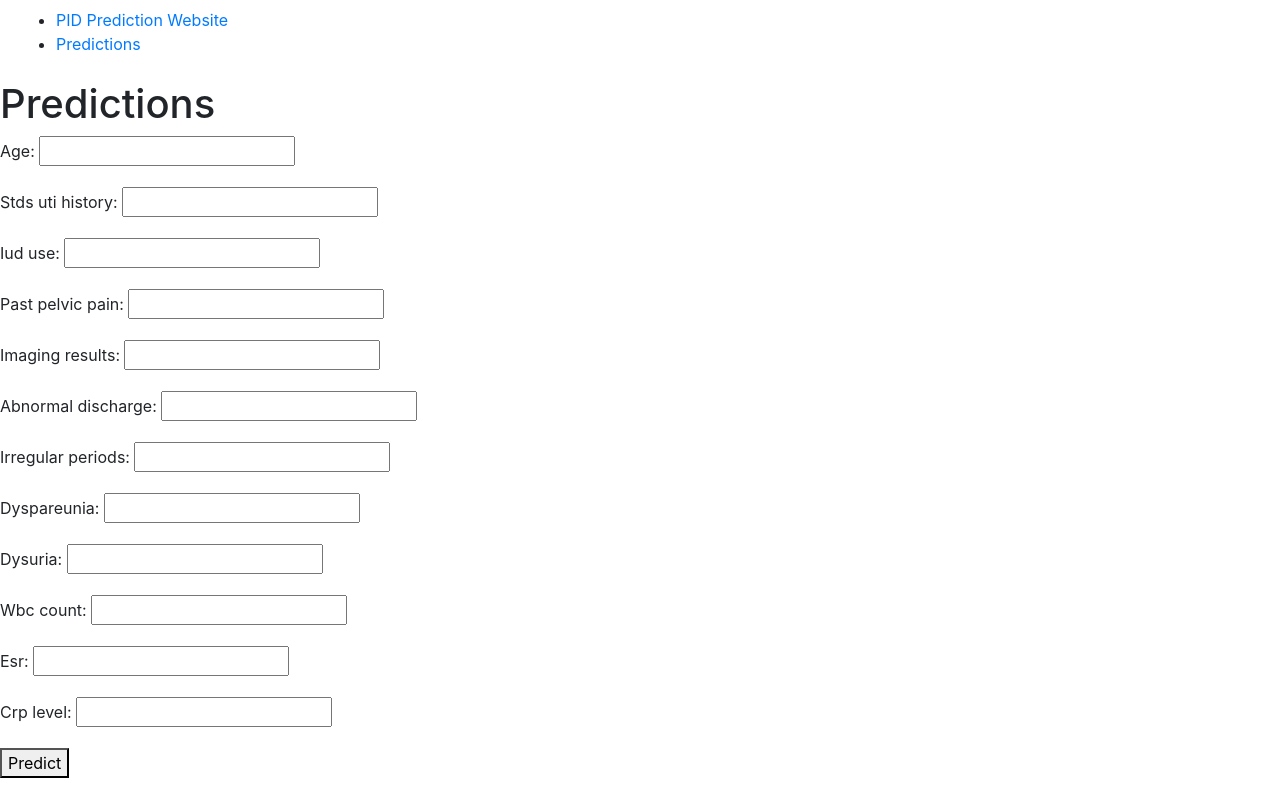
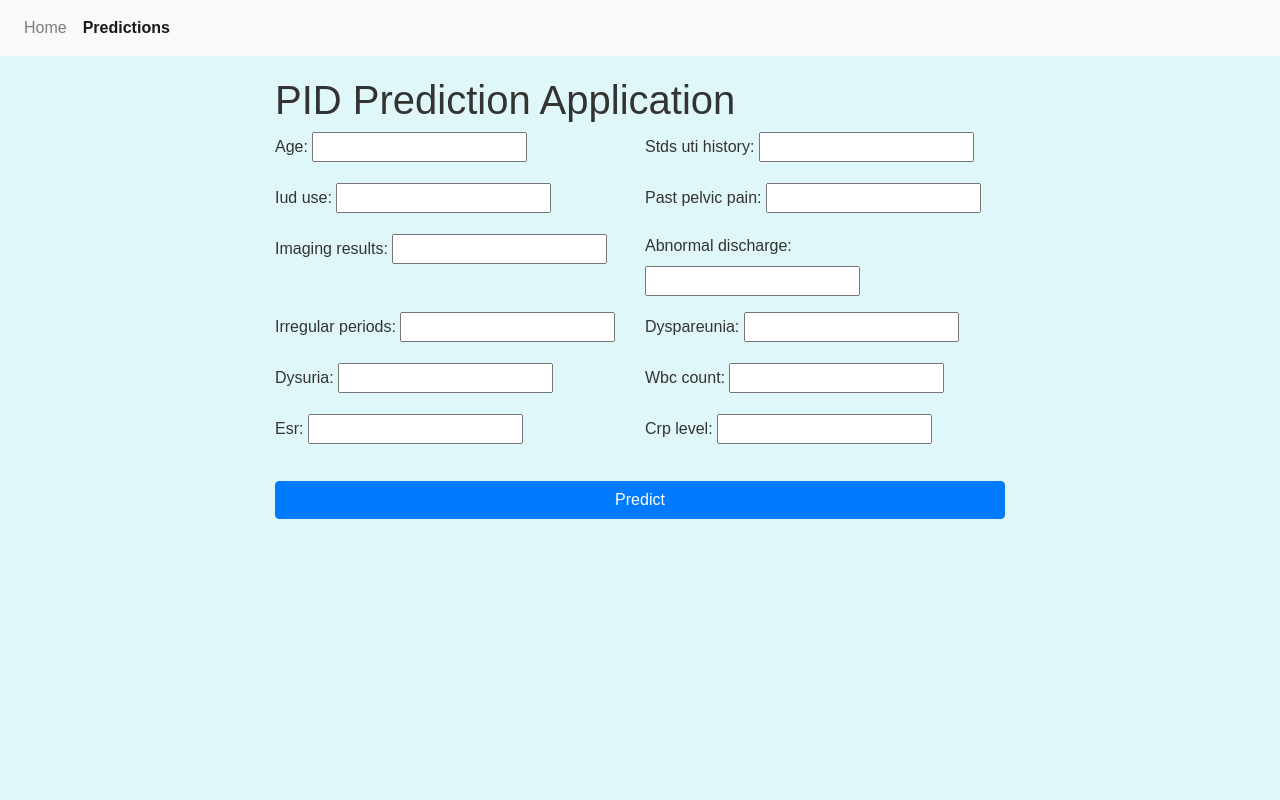
Before and after one commit to gaciuki2402/PID_WEB_APP, a Django app: page /predictions/ in a window 1280 px wide. Run offline with Django 5.2, Linux system fonts and the light colour scheme.

Commit message:
PID Model intergrated using django

```diff
--- a/PID/settings.py
+++ b/PID/settings.py
@@ -55,7 +55,7 @@ ROOT_URLCONF = 'PID.urls'
 TEMPLATES = [
     {
         'BACKEND': 'django.template.backends.django.DjangoTemplates',
-        'DIRS': [BASE_DIR/'templates'],
+        'DIRS': [Path(BASE_DIR).joinpath('templates')],
         'APP_DIRS': True,
         'OPTIONS': {
             'context_processors': [
--- a/templates/djangoPID/index.html
+++ b/templates/djangoPID/index.html
@@ -4,5 +4,7 @@
 
 {% block content %}
 <h1>Welcome to the PID Model</h1>
-<p>Home Page</p>
+<p>This is a web application for predicting PID (Pelvic Inflammatory Disease) based on various factors.</p>
+<p>Our model uses machine learning algorithms trained on a dataset of patient information to make predictions about the likelihood of PID.</p>
+<p>Explore the different sections of the application to input your data and receive predictions.</p>
 {% endblock %}
--- a/templates/djangoPID/predictions.html
+++ b/templates/djangoPID/predictions.html
@@ -1,20 +1,77 @@
 {% extends 'partials/base.html' %}
+
 {% block title %}Predictions{% endblock %}
 
 {% block content %}
-   <h1>Predictions</h1>
-   <div class="row">
-       <div class="col-md-6">
-           <form method="post">
+<h1>PID Prediction Application</h1>
+<form method="post" action="{% url 'djangoPID-predictions' %}" class="needs-validation" novalidate>
     {% csrf_token %}
-               {{ form.as_p }}
-               <button type="submit">Predict</button>
-           </form>
+    <div class="form-row">
+        <div class="col-md-6 mb-3">
+            {{ form.age.label_tag }}
+            {{ form.age }}
         </div>
-       <div class="col-md-6">
-           <!-- Add any additional content or elements for the right column -->
+        <div class="col-md-6 mb-3">
+            {{ form.stds_uti_history.label_tag }}
+            {{ form.stds_uti_history }}
         </div>
     </div>
+    <div class="form-row">
+        <div class="col-md-6 mb-3">
+            {{ form.iud_use.label_tag }}
+            {{ form.iud_use }}
+        </div>
+        <div class="col-md-6 mb-3">
+            {{ form.past_pelvic_pain.label_tag }}
+            {{ form.past_pelvic_pain }}
+        </div>
+    </div>
+    <div class="form-row">
+        <div class="col-md-6 mb-3">
+            {{ form.imaging_results.label_tag }}
+            {{ form.imaging_results }}
+        </div>
+        <div class="col-md-6 mb-3">
+            {{ form.abnormal_discharge.label_tag }}
+            {{ form.abnormal_discharge }}
+        </div>
+    </div>
+    <div class="form-row">
+        <div class="col-md-6 mb-3">
+            {{ form.irregular_periods.label_tag }}
+            {{ form.irregular_periods }}
+        </div>
+        <div class="col-md-6 mb-3">
+            {{ form.dyspareunia.label_tag }}
+            {{ form.dyspareunia }}
+        </div>
+    </div>
+    <div class="form-row">
+        <div class="col-md-6 mb-3">
+            {{ form.dysuria.label_tag }}
+            {{ form.dysuria }}
+        </div>
+        <div class="col-md-6 mb-3">
+            {{ form.wbc_count.label_tag }}
+            {{ form.wbc_count }}
+        </div>
+    </div>
+    <div class="form-row">
+        <div class="col-md-6 mb-3">
+            {{ form.esr.label_tag }}
+            {{ form.esr }}
+        </div>
+        <div class="col-md-6 mb-3">
+            {{ form.crp_level.label_tag }}
+            {{ form.crp_level }}
+        </div>
+    </div>
+    <div class="form-row">
+        <div class="col-md-12 text-center">
+            <button type="submit" class="btn btn-primary btn-block mt-3">Predict</button>
+        </div>
+    </div>
+</form>
 {% if result %}
     <h2>Result: {{ result }}</h2>
 {% endif %}
--- a/templates/partials/base.html
+++ b/templates/partials/base.html
@@ -1,32 +1,63 @@
+{% include 'partials/nav.html' %}
+
 <!doctype html>
 <html lang="en">
-  <head>
+<head>
     <!-- Required meta tags -->
     <meta charset="utf-8">
-    <meta name="viewport" content="width=device-width, initial-scale=1">
+    <meta name="viewport" content="width=device-width, initial-scale=1, shrink-to-fit=no">
 
     <!-- Bootstrap CSS -->
-    <link rel="stylesheet" href="https://cdn.jsdelivr.net/npm/bootstrap@4.6.2/dist/css/bootstrap.min.css" integrity="sha384-xOolHFLEh07PJGoPkLv1IbcEPTNtaed2xpHsD9ESMhqIYd0nLMwNLD69Npy4HI+N" crossorigin="anonymous">
+    <link rel="stylesheet" href="https://cdn.jsdelivr.net/npm/bootstrap@4.6.2/dist/css/bootstrap.min.css">
+    <title>{% block title %}{% endblock %}</title>
+    <style>
+        body {
+            background-color: #e0f7fa;
+            font-family: Arial, sans-serif;
+            color: #333;
+            margin: 0;
+            padding-top: 56px; /* Height of the navbar */
+        }
+        .container {
+            margin-top: 20px;
+        }
+        .nav-link.active {
+            font-weight: bold;
+        }
+    </style>
+</head>
+<body>
+    <!-- Navbar -->
+    <nav class="navbar navbar-expand-lg navbar-light bg-light fixed-top">
+        <div class="collapse navbar-collapse" id="navbarNav">
+            <ul class="navbar-nav">
+                <li class="nav-item">
+                    <a class="nav-link {% if request.path == '/' %}active{% endif %}" href="{% url 'djangoPID-index' %}">Home</a>
+                </li>
+                <li class="nav-item">
+                    <a class="nav-link {% if request.path == '/predictions/' %}active{% endif %}" href="{% url 'djangoPID-predictions' %}">Predictions</a>
+                </li>
+            </ul>
+        </div>
+    </nav>
 
-    <title>{% block title %} PID Model{% endblock %}</title>
-  </head>
-  <body>
-    {% include 'partials/nav.html' %}
+    <div class="container">
+        <div class="row">
+            <div class="col-md-2">
+                <!-- Left Column -->
+            </div>
+            <div class="col-md-8">
+                {% block content %}{% endblock %}
+            </div>
+            <div class="col-md-2">
+                <!-- Right Column -->
+            </div>
+        </div>
+    </div>
 
-    {% block content %}
-
-    {% endblock %}
     <!-- Optional JavaScript; choose one of the two! -->
-
     <!-- Option 1: jQuery and Bootstrap Bundle (includes Popper) -->
-    <script src="https://cdn.jsdelivr.net/npm/jquery@3.5.1/dist/jquery.slim.min.js" integrity="sha384-DfXdz2htPH0lsSSs5nCTpuj/zy4C+OGpamoFVy38MVBnE+IbbVYUew+OrCXaRkfj" crossorigin="anonymous"></script>
-    <script src="https://cdn.jsdelivr.net/npm/bootstrap@4.6.2/dist/js/bootstrap.bundle.min.js" integrity="sha384-Fy6S3B9q64WdZWQUiU+q4/2Lc9npb8tCaSX9FK7E8HnRr0Jz8D6OP9dO5Vg3Q9ct" crossorigin="anonymous"></script>
-
-    <!-- Option 2: Separate Popper and Bootstrap JS -->
-    <!--
-    <script src="https://cdn.jsdelivr.net/npm/jquery@3.5.1/dist/jquery.slim.min.js" integrity="sha384-DfXdz2htPH0lsSSs5nCTpuj/zy4C+OGpamoFVy38MVBnE+IbbVYUew+OrCXaRkfj" crossorigin="anonymous"></script>
-    <script src="https://cdn.jsdelivr.net/npm/popper.js@1.16.1/dist/umd/popper.min.js" integrity="sha384-9/reFTGAW83EW2RDu2S0VKaIzap3H66lZH81PoYlFhbGU+6BZp6G7niu735Sk7lN" crossorigin="anonymous"></script>
-    <script src="https://cdn.jsdelivr.net/npm/bootstrap@4.6.2/dist/js/bootstrap.min.js" integrity="sha384-+sLIOodYLS7CIrQpBjl+C7nPvqq+FbNUBDunl/OZv93DB7Ln/533i8e/mZXLi/P+" crossorigin="anonymous"></script>
-    -->
-  </body>
+    <script src="https://cdn.jsdelivr.net/npm/jquery@3.5.1/dist/jquery.slim.min.js"></script>
+    <script src="https://cdn.jsdelivr.net/npm/bootstrap@4.6.2/dist/js/bootstrap.bundle.min.js"></script>
+</body>
 </html>
--- a/templates/partials/nav.html
+++ b/templates/partials/nav.html
@@ -1,6 +1,12 @@
-<nav class="navbar navbar-pink bg-pink">
-    <ul>
-        <li><a href="{% url 'djangoPID-index' %}">PID Prediction Website</a></li>
-        <li><a href="{% url 'djangoPID-predictions' %}">Predictions</a></li>
-    </ul>
-  </nav>
+<nav class="navbar navbar-expand-lg navbar-light bg-light fixed-top">
+    <div class="collapse navbar-collapse" id="navbarNav">
+        <ul class="navbar-nav">
+            <li class="nav-item">
+                <a class="nav-link {% if request.path == '/' %}active{% endif %}" href="{% url 'djangoPID-index' %}">Home</a>
+            </li>
+            <li class="nav-item">
+                <a class="nav-link {% if request.path == '/predictions/' %}active{% endif %}" href="{% url 'djangoPID-predictions' %}">Predictions</a>
+            </li>
+        </ul>
+    </div>
+</nav>
```
Lines whose indentation alone changed are shown as unchanged.
